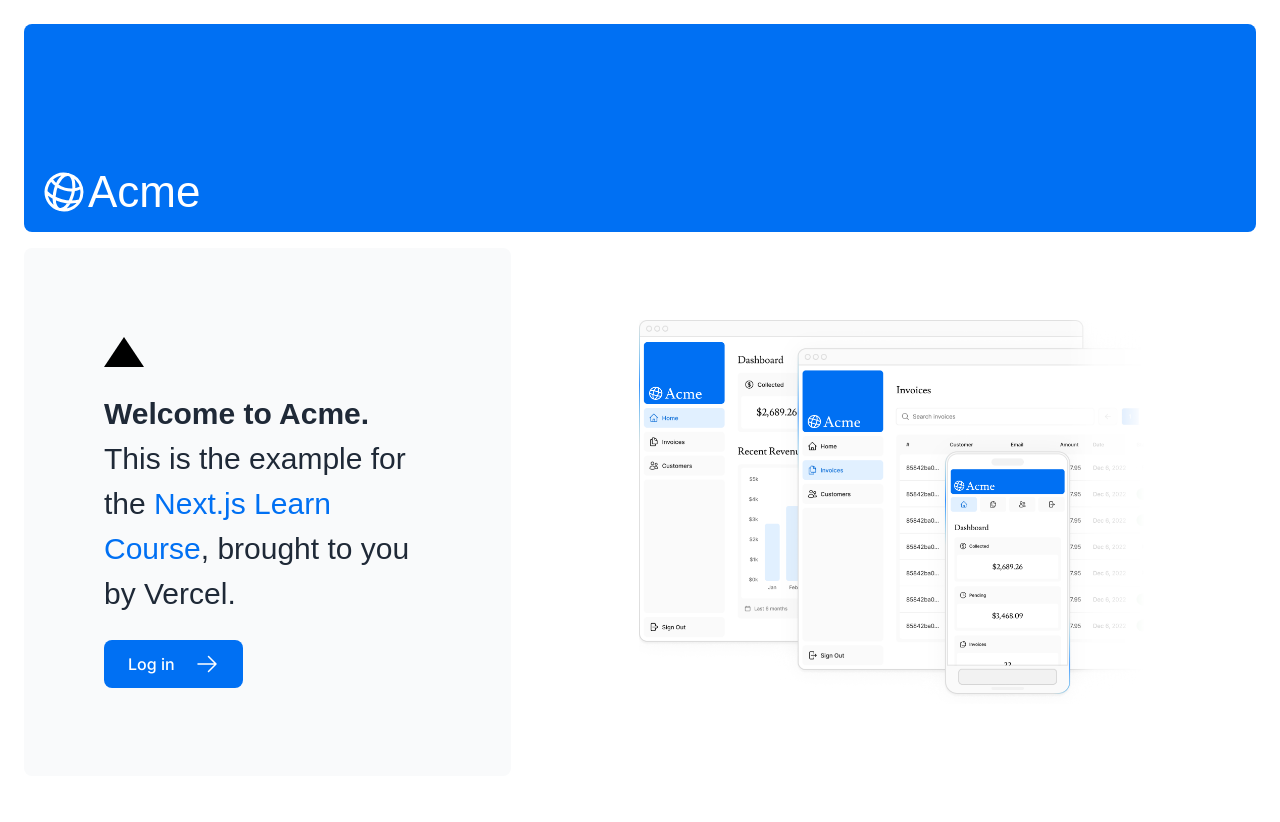
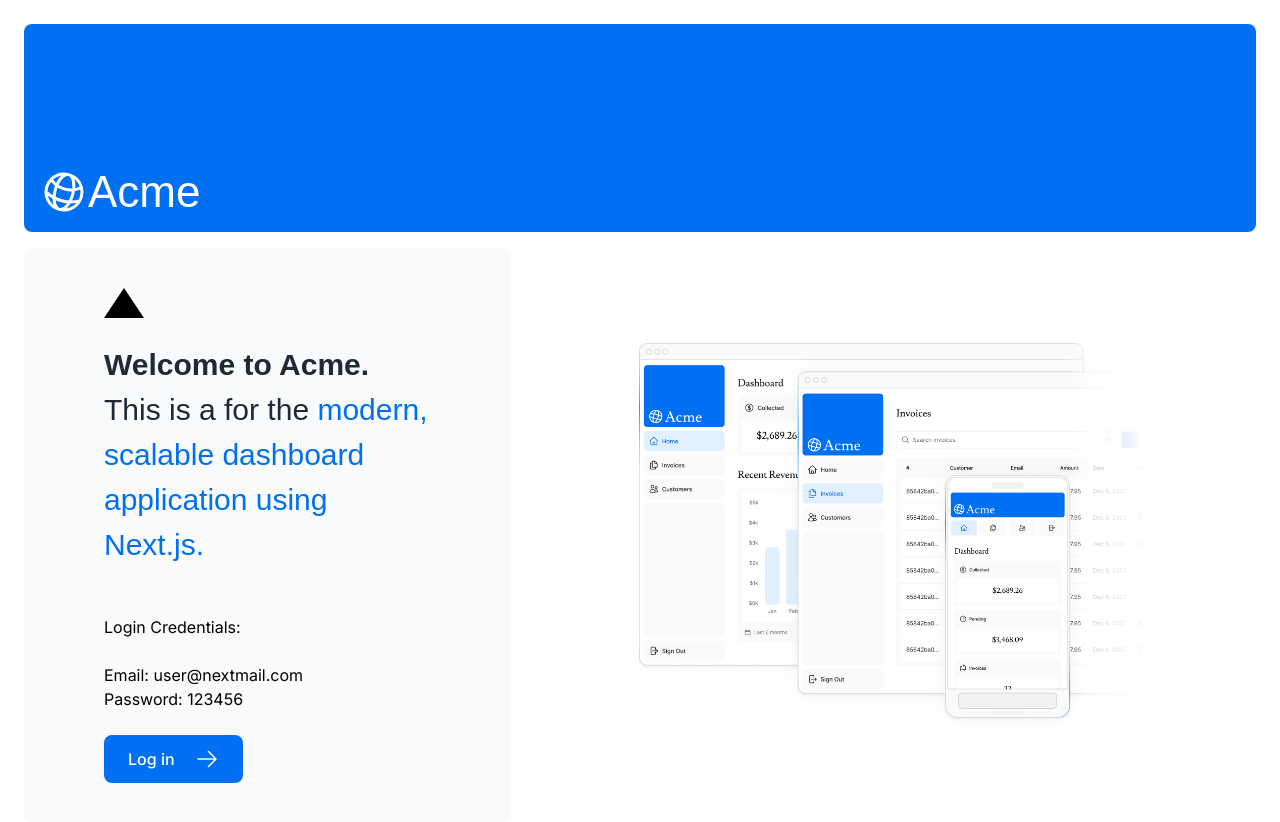
Before and after one commit to Imbilu/dashboard-app, a Next.js app: page / in a window 1280 px wide. Shown: the top 822 px of the page. Before the commit the page ends 800 px from the top, so only its background shows below. Built offline with nearby package versions, Linux system fonts and the light colour scheme; a web font is replaced by a local one.

Commit message:
fixed signout and edited readme

```diff
--- a/app/page.tsx
+++ b/app/page.tsx
@@ -17,16 +17,21 @@
                     <p
                         className={`text-xl text-gray-800 md:text-3xl md:leading-normal ${lusitana.className}`}
                     >
-                        <strong>Welcome to Acme.</strong> This is the example
-                        for the{" "}
+                        <strong>Welcome to Acme.</strong> This is a for the{" "}
                         <a
                             href="https://nextjs.org/learn/"
                             className="text-blue-500"
                         >
-                            Next.js Learn Course
+                            modern, scalable dashboard application using
+                            Next.js.
                         </a>
-                        , brought to you by Vercel.
                     </p>
+                    <br />
+                    Login Credentials:
+                    <ul>
+                        <li>Email: user@nextmail.com</li>
+                        <li>Password: 123456</li>
+                    </ul>
                     <Link
                         href="/login"
                         className="flex items-center gap-5 self-start rounded-lg bg-blue-500 px-6 py-3 text-sm font-medium text-white transition-colors hover:bg-blue-400 md:text-base"
--- a/app/ui/dashboard/sidenav.tsx
+++ b/app/ui/dashboard/sidenav.tsx
@@ -2,7 +2,7 @@
 import NavLinks from "@/app/ui/dashboard/nav-links";
 import AcmeLogo from "@/app/ui/acme-logo";
 import { PowerIcon } from "@heroicons/react/24/outline";
-import { signOut } from "next-auth/react";
+import { signOut } from "@/auth";
 
 export default function SideNav() {
     return (
```
Also changed, not shown: 1 other file (tests, documents, lock files or other folders).
